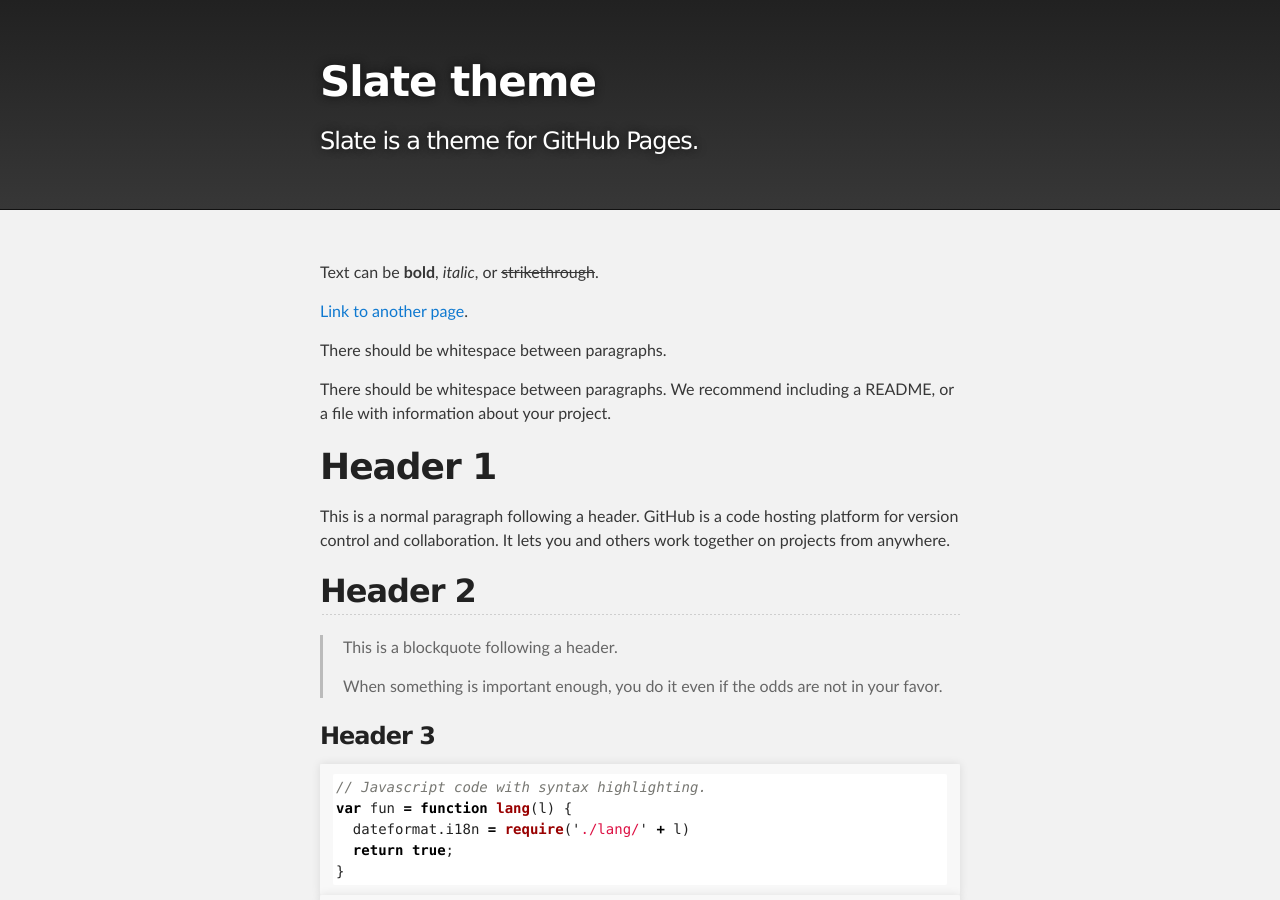
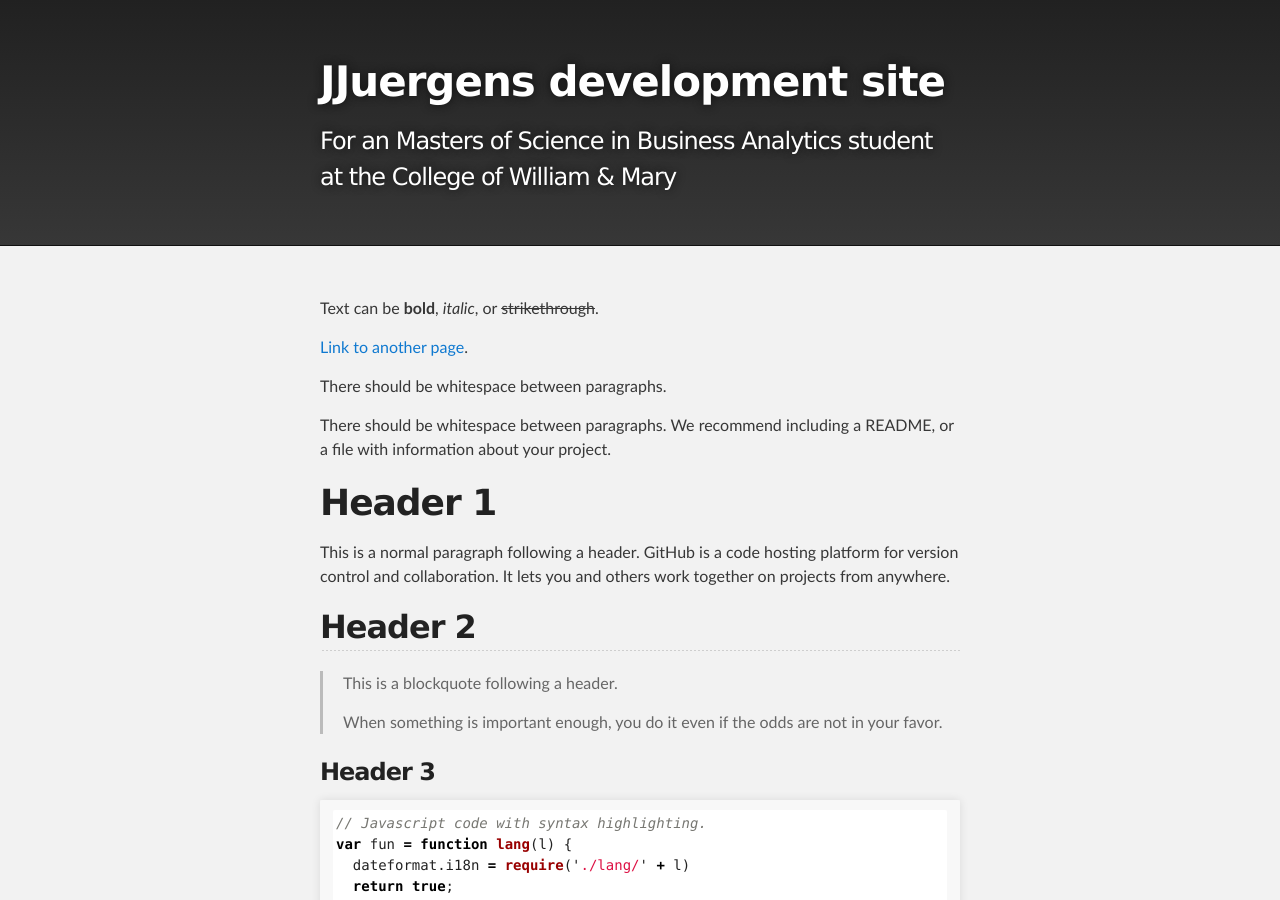
Before and after one commit to JJuergens/jjuergens.github.io, a Jekyll site: the page built from index.md, in a window 1280 px wide and 900 px high. Built offline with Jekyll 4.4.1, drawn with Linux system fonts in a browser that asks for light colours.

Commit message:
Update _config.yml

```diff
--- a/_config.yml
+++ b/_config.yml
@@ -1,5 +1,5 @@
-title: Slate theme
-description: Slate is a theme for GitHub Pages.
+title: JJuergens development site
+description: For an Masters of Science in Business Analytics student at the College of William & Mary
 show_downloads: false
 google_analytics:
 theme: jekyll-theme-slate
```
